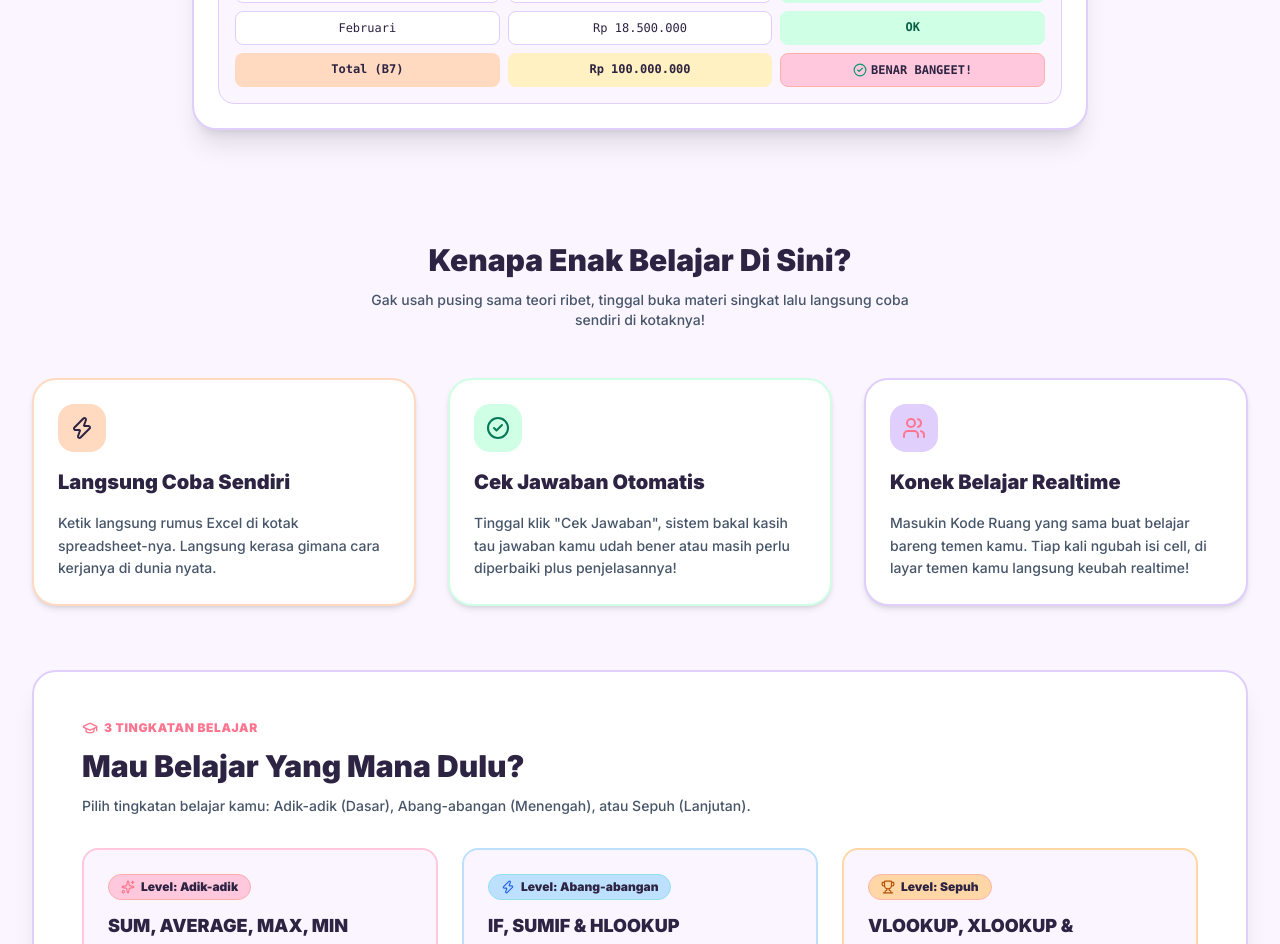
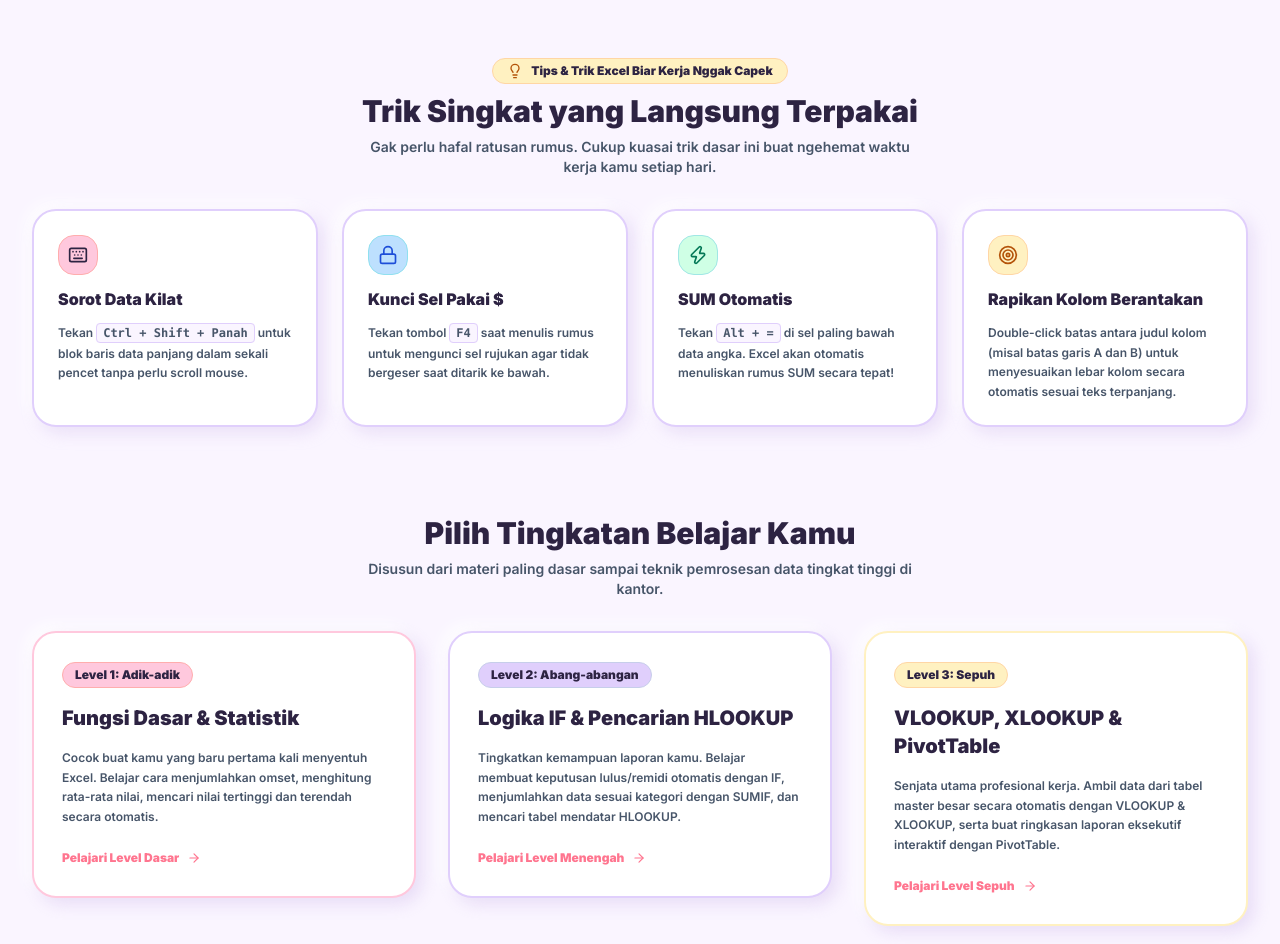
Before and after one commit to sugengcihuy/mateeriexcel, a Next.js app: page / in a window 1280 px wide. Shown: the part 640-1584 px from the top of the page. Built offline with nearby package versions, Linux system fonts and the light colour scheme.

Commit message:
Apply Neumorphic soft pastel UI, intro animation, remove formula word and unicode emojis, remove hero subtitle, add practical tips

```diff
--- a/content/modules/01-basic/module.json
+++ b/content/modules/01-basic/module.json
@@ -1,7 +1,7 @@
 {
   "id": "mod-basic",
   "slug": "01-basic",
-  "title": "Excel Basic: Formula Utama & Statistik",
+  "title": "Excel Basic: Utama & Statistik",
   "description": "Kuasai fungsi dasar terpopuler: SUM, AVERAGE, COUNT, MAX, dan MIN dengan 10 latihan praktis.",
   "level": "basic",
   "order": 1,
--- a/src/app/page.tsx
+++ b/src/app/page.tsx
@@ -1,16 +1,18 @@
 import Link from "next/link";
-import { ArrowRight, Table, CheckCircle2, Zap, Sparkles, Trophy, Users, GraduationCap } from "lucide-react";
+import { ArrowRight, Table, Zap, Users, Lightbulb, Keyboard, Target, Lock } from "lucide-react";
 import { FadeIn } from "@/components/motion/FadeIn";
+import { IntroOverlay } from "@/components/motion/IntroOverlay";
 
 export default function LandingPage() {
   return (
     <div className="space-y-16 pb-20 bg-[#FAF5FF] text-[#2D2342] min-h-screen">
+      {/* Intro Splash Animation */}
+      <IntroOverlay />
+
       {/* Hero Section */}
-      <section className="relative overflow-hidden pt-12 pb-12 bg-gradient-to-b from-[#E0CFFC]/60 via-[#FAF5FF] to-[#FAF5FF]">
+      <section className="relative overflow-hidden pt-12 pb-12 bg-gradient-to-b from-[#E0CFFC]/50 via-[#FAF5FF] to-[#FAF5FF]">
         <div className="max-w-7xl mx-auto px-4 sm:px-6 lg:px-8 relative z-10">
           <div className="text-center max-w-3xl mx-auto space-y-6">
-
-
             <FadeIn delay={0.1}>
               <h1 className="text-4xl sm:text-5xl lg:text-6xl font-black tracking-tight text-[#2D2342] leading-tight">
                 Belajar Excel <span className="bg-gradient-to-r from-[#FF758F] via-[#BDE0FE] to-[#E0CFFC] bg-clip-text text-transparent underline decoration-[#FFC8DD] underline-offset-8">Ayya</span>
@@ -18,23 +20,17 @@ export default function LandingPage() {
             </FadeIn>
 
             <FadeIn delay={0.2}>
-              <p className="text-lg text-slate-700 font-semibold leading-relaxed max-w-2xl mx-auto">
-                Yuk belajar Excel bareng! Dari dasar sampai bisa PivotTable dan Lookup. Tampilannya lucu, gampang dimengerti, dan praktiknya beneran mirip Excel asli. Bisa konek belajar realtime berdua juga!
-              </p>
-            </FadeIn>
-
-            <FadeIn delay={0.3}>
-              <div className="flex flex-wrap items-center justify-center gap-4 pt-2">
+              <div className="flex flex-wrap items-center justify-center gap-4 pt-4">
                 <Link
                   href="/modules"
-                  className="flex items-center gap-2.5 px-7 py-3.5 bg-[#FFC8DD] hover:bg-[#FFADAD] active:scale-95 text-[#2D2342] font-black rounded-2xl shadow-md border border-[#FFADAD] transition-all text-base"
+                  className="flex items-center gap-2.5 px-8 py-4 bg-[#FFC8DD] hover:bg-[#FFADAD] active:scale-95 text-[#2D2342] font-black rounded-2xl shadow-[5px_5px_15px_rgba(235,160,185,0.5),-5px_-5px_15px_rgba(255,255,255,0.9)] border-2 border-[#FFADAD] transition-all text-base"
                 >
                   <span>Mulai Latihan Sekarang</span>
                   <ArrowRight className="w-5 h-5" />
                 </Link>
                 <Link
                   href="/modules/01-basic/01-formula-dasar"
-                  className="flex items-center gap-2 px-6 py-3.5 bg-white hover:bg-[#FAF5FF] text-[#2D2342] font-bold rounded-2xl border-2 border-[#E0CFFC] transition-all text-base shadow-sm"
+                  className="flex items-center gap-2 px-7 py-4 bg-white hover:bg-[#FAF5FF] text-[#2D2342] font-bold rounded-2xl border-2 border-[#E0CFFC] shadow-[5px_5px_15px_rgba(210,190,235,0.4),-5px_-5px_15px_rgba(255,255,255,0.9)] transition-all text-base"
                 >
                   <Table className="w-5 h-5 text-[#FF758F]" />
                   <span>Coba Lembar Kerja Excel</span>
@@ -44,13 +40,13 @@ export default function LandingPage() {
           </div>
 
           {/* Interactive Sandbox Preview Mockup */}
-          <FadeIn delay={0.4} className="mt-12 max-w-4xl mx-auto">
-            <div className="rounded-3xl border-2 border-[#E0CFFC] bg-white shadow-xl p-4 sm:p-6">
+          <FadeIn delay={0.3} className="mt-12 max-w-4xl mx-auto">
+            <div className="rounded-3xl border-2 border-[#E0CFFC] bg-white shadow-[8px_8px_24px_rgba(210,190,235,0.45),-8px_-8px_24px_rgba(255,255,255,0.95)] p-4 sm:p-6">
               <div className="flex items-center justify-between border-b border-[#E0CFFC] pb-3 mb-4 text-xs font-mono text-slate-600">
                 <div className="flex items-center gap-2">
-                  <div className="w-3 h-3 rounded-full bg-[#FFADAD]" />
-                  <div className="w-3 h-3 rounded-full bg-[#FFD6A5]" />
-                  <div className="w-3 h-3 rounded-full bg-[#CFFFE5]" />
+                  <div className="w-3.5 h-3.5 rounded-full bg-[#FFADAD]" />
+                  <div className="w-3.5 h-3.5 rounded-full bg-[#FFD6A5]" />
+                  <div className="w-3.5 h-3.5 rounded-full bg-[#CFFFE5]" />
                   <span className="ml-2 font-bold text-[#2D2342]">Tampilan Lembar Kerja Excel (Simpel & Mirip Asli)</span>
                 </div>
                 <div className="flex items-center gap-1.5 text-[#2D2342] font-bold bg-[#E0CFFC] px-3 py-1 rounded-full border border-[#C7CEEA]">
@@ -60,7 +56,7 @@ export default function LandingPage() {
               </div>
 
               <div className="bg-[#FAF5FF] p-4 rounded-2xl border border-[#E0CFFC] font-mono text-xs text-[#2D2342] space-y-3">
-                <div className="flex items-center gap-3 bg-white px-3 py-2 rounded-xl border border-[#C7CEEA]">
+                <div className="flex items-center gap-3 bg-white px-3 py-2 rounded-xl border border-[#C7CEEA] shadow-inner">
                   <span className="px-2 py-0.5 bg-[#FFC8DD] text-[#2D2342] font-black rounded">B7</span>
                   <span className="text-slate-600 font-bold">=SUM(B2:B6)</span>
                 </div>
@@ -72,17 +68,6 @@ export default function LandingPage() {
                   <div className="p-2 bg-white rounded-lg border border-[#E0CFFC]">Januari</div>
                   <div className="p-2 bg-white rounded-lg border border-[#E0CFFC]">Rp 15.000.000</div>
                   <div className="p-2 bg-[#CFFFE5] text-emerald-800 rounded-lg font-bold">OK</div>
-
-                  <div className="p-2 bg-white rounded-lg border border-[#E0CFFC]">Februari</div>
-                  <div className="p-2 bg-white rounded-lg border border-[#E0CFFC]">Rp 18.500.000</div>
-                  <div className="p-2 bg-[#CFFFE5] text-emerald-800 rounded-lg font-bold">OK</div>
-
-                  <div className="p-2 bg-[#FFDAC1] text-[#2D2342] rounded-lg font-bold">Total (B7)</div>
-                  <div className="p-2 bg-[#FFF1C1] text-[#2D2342] rounded-lg font-bold">Rp 100.000.000</div>
-                  <div className="p-2 bg-[#FFC8DD] text-[#2D2342] rounded-lg font-black flex items-center justify-center gap-1 border border-[#FFADAD]">
-                    <CheckCircle2 className="w-3.5 h-3.5 text-emerald-600" />
-                    <span>BENAR BANGEET!</span>
-                  </div>
                 </div>
               </div>
             </div>
@@ -90,105 +75,143 @@ export default function LandingPage() {
         </div>
       </section>
 
-      {/* Feature Value Props */}
-      <section className="max-w-7xl mx-auto px-4 sm:px-6 lg:px-8">
-        <div className="text-center space-y-3 mb-12">
-          <h2 className="text-3xl font-black text-[#2D2342]">
-            Kenapa Enak Belajar Di Sini?
-          </h2>
-          <p className="text-slate-600 text-sm font-medium max-w-xl mx-auto">
-            Gak usah pusing sama teori ribet, tinggal buka materi singkat lalu langsung coba sendiri di kotaknya!
-          </p>
-        </div>
+      {/* Section 1: Tips & Trik Excel Praktis (Bahasa Manusiawi Sehari-hari) */}
+      <section className="max-w-7xl mx-auto px-4 sm:px-6 lg:px-8 space-y-8">
+        <FadeIn>
+          <div className="text-center space-y-2">
+            <div className="inline-flex items-center gap-2 px-3.5 py-1 bg-[#FFF1C1] border border-[#FFD6A5] text-[#2D2342] text-xs font-black rounded-full">
+              <Lightbulb className="w-4 h-4 text-amber-700" />
+              <span>Tips & Trik Excel Biar Kerja Nggak Capek</span>
+            </div>
+            <h2 className="text-3xl font-black text-[#2D2342]">Trik Singkat yang Langsung Terpakai</h2>
+            <p className="text-sm text-slate-600 font-semibold max-w-xl mx-auto">
+              Gak perlu hafal ratusan rumus. Cukup kuasai trik dasar ini buat ngehemat waktu kerja kamu setiap hari.
+            </p>
+          </div>
+        </FadeIn>
 
-        <div className="grid grid-cols-1 md:grid-cols-3 gap-8">
-          <FadeIn delay={0.1} className="p-6 bg-white rounded-3xl border-2 border-[#FFDAC1] shadow-md space-y-4">
-            <div className="w-12 h-12 bg-[#FFDAC1] rounded-2xl flex items-center justify-center text-[#2D2342]">
-              <Zap className="w-6 h-6" />
+        <div className="grid grid-cols-1 md:grid-cols-2 lg:grid-cols-4 gap-6">
+          <FadeIn delay={0.1}>
+            <div className="p-6 bg-white rounded-3xl border-2 border-[#E0CFFC] shadow-[6px_6px_16px_rgba(210,190,235,0.4),-6px_-6px_16px_rgba(255,255,255,0.9)] space-y-3 h-full">
+              <div className="w-10 h-10 rounded-2xl bg-[#FFC8DD] border border-[#FFADAD] flex items-center justify-center text-[#2D2342]">
+                <Keyboard className="w-5 h-5" />
+              </div>
+              <h3 className="font-black text-base text-[#2D2342]">Sorot Data Kilat</h3>
+              <p className="text-xs text-slate-600 leading-relaxed font-semibold">
+                Tekan <code className="bg-[#FAF5FF] px-1.5 py-0.5 rounded border border-[#E0CFFC] font-mono">Ctrl + Shift + Panah</code> untuk blok baris data panjang dalam sekali pencet tanpa perlu scroll mouse.
+              </p>
             </div>
-            <h3 className="text-xl font-black text-[#2D2342]">Langsung Coba Sendiri</h3>
-            <p className="text-sm text-slate-600 leading-relaxed font-medium">
-              Ketik langsung rumus Excel di kotak spreadsheet-nya. Langsung kerasa gimana cara kerjanya di dunia nyata.
-            </p>
           </FadeIn>
 
-          <FadeIn delay={0.2} className="p-6 bg-white rounded-3xl border-2 border-[#CFFFE5] shadow-md space-y-4">
-            <div className="w-12 h-12 bg-[#CFFFE5] rounded-2xl flex items-center justify-center text-[#2D2342]">
-              <CheckCircle2 className="w-6 h-6 text-emerald-700" />
+          <FadeIn delay={0.2}>
+            <div className="p-6 bg-white rounded-3xl border-2 border-[#E0CFFC] shadow-[6px_6px_16px_rgba(210,190,235,0.4),-6px_-6px_16px_rgba(255,255,255,0.9)] space-y-3 h-full">
+              <div className="w-10 h-10 rounded-2xl bg-[#BDE0FE] border border-[#90E0EF] flex items-center justify-center text-[#2D2342]">
+                <Lock className="w-5 h-5 text-blue-700" />
+              </div>
+              <h3 className="font-black text-base text-[#2D2342]">Kunci Sel Pakai $</h3>
+              <p className="text-xs text-slate-600 leading-relaxed font-semibold">
+                Tekan tombol <code className="bg-[#FAF5FF] px-1.5 py-0.5 rounded border border-[#E0CFFC] font-mono">F4</code> saat menulis rumus untuk mengunci sel rujukan agar tidak bergeser saat ditarik ke bawah.
+              </p>
             </div>
-            <h3 className="text-xl font-black text-[#2D2342]">Cek Jawaban Otomatis</h3>
-            <p className="text-sm text-slate-600 leading-relaxed font-medium">
-              Tinggal klik &quot;Cek Jawaban&quot;, sistem bakal kasih tau jawaban kamu udah bener atau masih perlu diperbaiki plus penjelasannya!
-            </p>
           </FadeIn>
 
-          <FadeIn delay={0.3} className="p-6 bg-white rounded-3xl border-2 border-[#E0CFFC] shadow-md space-y-4">
-            <div className="w-12 h-12 bg-[#E0CFFC] rounded-2xl flex items-center justify-center text-[#2D2342]">
-              <Users className="w-6 h-6 text-[#FF758F]" />
+          <FadeIn delay={0.3}>
+            <div className="p-6 bg-white rounded-3xl border-2 border-[#E0CFFC] shadow-[6px_6px_16px_rgba(210,190,235,0.4),-6px_-6px_16px_rgba(255,255,255,0.9)] space-y-3 h-full">
+              <div className="w-10 h-10 rounded-2xl bg-[#CFFFE5] border border-[#A0E7E5] flex items-center justify-center text-[#2D2342]">
+                <Zap className="w-5 h-5 text-emerald-700" />
+              </div>
+              <h3 className="font-black text-base text-[#2D2342]">SUM Otomatis</h3>
+              <p className="text-xs text-slate-600 leading-relaxed font-semibold">
+                Tekan <code className="bg-[#FAF5FF] px-1.5 py-0.5 rounded border border-[#E0CFFC] font-mono">Alt + =</code> di sel paling bawah data angka. Excel akan otomatis menuliskan rumus SUM secara tepat!
+              </p>
             </div>
-            <h3 className="text-xl font-black text-[#2D2342]">Konek Belajar Realtime</h3>
-            <p className="text-sm text-slate-600 leading-relaxed font-medium">
-              Masukin Kode Ruang yang sama buat belajar bareng temen kamu. Tiap kali ngubah isi cell, di layar temen kamu langsung keubah realtime!
-            </p>
+          </FadeIn>
+
+          <FadeIn delay={0.4}>
+            <div className="p-6 bg-white rounded-3xl border-2 border-[#E0CFFC] shadow-[6px_6px_16px_rgba(210,190,235,0.4),-6px_-6px_16px_rgba(255,255,255,0.9)] space-y-3 h-full">
+              <div className="w-10 h-10 rounded-2xl bg-[#FFF1C1] border border-[#FFD6A5] flex items-center justify-center text-[#2D2342]">
+                <Target className="w-5 h-5 text-amber-700" />
+              </div>
+              <h3 className="font-black text-base text-[#2D2342]">Rapikan Kolom Berantakan</h3>
+              <p className="text-xs text-slate-600 leading-relaxed font-semibold">
+                Double-click batas antara judul kolom (misal batas garis A dan B) untuk menyesuaikan lebar kolom secara otomatis sesuai teks terpanjang.
+              </p>
+            </div>
           </FadeIn>
         </div>
       </section>
 
-      {/* Course Levels Preview */}
-      <section className="max-w-7xl mx-auto px-4 sm:px-6 lg:px-8">
-        <div className="bg-white text-[#2D2342] rounded-3xl p-8 sm:p-12 shadow-xl border-2 border-[#E0CFFC] space-y-8">
-          <div className="max-w-2xl space-y-3">
-            <span className="text-[#FF758F] font-black text-xs uppercase tracking-wider flex items-center gap-1.5">
-              <GraduationCap className="w-4 h-4 text-[#FF758F]" />
-              <span>3 Tingkatan Belajar</span>
-            </span>
-            <h2 className="text-3xl font-black text-[#2D2342]">Mau Belajar Yang Mana Dulu?</h2>
-            <p className="text-sm text-slate-600 font-medium">
-              Pilih tingkatan belajar kamu: Adik-adik (Dasar), Abang-abangan (Menengah), atau Sepuh (Lanjutan).
+      {/* Section 2: Penjelasan Tingkatan Belajar yang Manusiawi */}
+      <section className="max-w-7xl mx-auto px-4 sm:px-6 lg:px-8 space-y-8 pt-6">
+        <FadeIn>
+          <div className="text-center space-y-2">
+            <h2 className="text-3xl font-black text-[#2D2342]">Pilih Tingkatan Belajar Kamu</h2>
+            <p className="text-sm text-slate-600 font-semibold max-w-xl mx-auto">
+              Disusun dari materi paling dasar sampai teknik pemrosesan data tingkat tinggi di kantor.
             </p>
           </div>
+        </FadeIn>
 
-          <div className="grid grid-cols-1 md:grid-cols-3 gap-6">
-            {/* Level 1: Adik-adik */}
-            <div className="p-6 bg-[#FAF5FF] rounded-2xl border-2 border-[#FFC8DD] space-y-3 hover:bg-[#FFC8DD]/20 transition-all">
-              <div className="inline-flex items-center gap-1.5 px-3 py-1 bg-[#FFC8DD] text-[#2D2342] text-xs font-black rounded-full border border-[#FFADAD]">
-                <Sparkles className="w-3.5 h-3.5 text-[#FF758F]" />
-                <span>Level: Adik-adik</span>
-              </div>
-              <h4 className="text-lg font-black text-[#2D2342]">SUM, AVERAGE, MAX, MIN</h4>
-              <p className="text-xs text-slate-600 font-medium">Belajar cara hitung total, rata-rata, sama nyari angka paling gede atau paling kecil dari dasar.</p>
+        <div className="grid grid-cols-1 md:grid-cols-3 gap-8">
+          {/* Level 1 */}
+          <FadeIn delay={0.1}>
+            <div className="p-7 bg-white rounded-3xl border-2 border-[#FFC8DD] shadow-[6px_6px_16px_rgba(210,190,235,0.45),-6px_-6px_16px_rgba(255,255,255,0.95)] space-y-4">
+              <span className="inline-block px-3 py-1 bg-[#FFC8DD] text-[#2D2342] text-xs font-black rounded-full border border-[#FFADAD]">
+                Level 1: Adik-adik
+              </span>
+              <h3 className="text-xl font-black text-[#2D2342]">Fungsi Dasar & Statistik</h3>
+              <p className="text-xs text-slate-600 leading-relaxed font-semibold">
+                Cocok buat kamu yang baru pertama kali menyentuh Excel. Belajar cara menjumlahkan omset, menghitung rata-rata nilai, mencari nilai tertinggi dan terendah secara otomatis.
+              </p>
+              <Link
+                href="/modules/01-basic/01-formula-dasar"
+                className="inline-flex items-center gap-2 text-xs font-black text-[#FF758F] hover:underline pt-2"
+              >
+                <span>Pelajari Level Dasar</span>
+                <ArrowRight className="w-3.5 h-3.5" />
+              </Link>
             </div>
+          </FadeIn>
 
-            {/* Level 2: Abang-abangan */}
-            <div className="p-6 bg-[#FAF5FF] rounded-2xl border-2 border-[#BDE0FE] space-y-3 hover:bg-[#BDE0FE]/20 transition-all">
-              <div className="inline-flex items-center gap-1.5 px-3 py-1 bg-[#BDE0FE] text-[#2D2342] text-xs font-black rounded-full border border-[#90E0EF]">
-                <Zap className="w-3.5 h-3.5 text-blue-600" />
-                <span>Level: Abang-abangan</span>
-              </div>
-              <h4 className="text-lg font-black text-[#2D2342]">IF, SUMIF & HLOOKUP</h4>
-              <p className="text-xs text-slate-600 font-medium">Belajar rumus logika &quot;kalau-maka&quot;, penjumlahan bersyarat, dan cara nyari data mendatar.</p>
+          {/* Level 2 */}
+          <FadeIn delay={0.2}>
+            <div className="p-7 bg-white rounded-3xl border-2 border-[#E0CFFC] shadow-[6px_6px_16px_rgba(210,190,235,0.45),-6px_-6px_16px_rgba(255,255,255,0.95)] space-y-4">
+              <span className="inline-block px-3 py-1 bg-[#E0CFFC] text-[#2D2342] text-xs font-black rounded-full border border-[#C7CEEA]">
+                Level 2: Abang-abangan
+              </span>
+              <h3 className="text-xl font-black text-[#2D2342]">Logika IF & Pencarian HLOOKUP</h3>
+              <p className="text-xs text-slate-600 leading-relaxed font-semibold">
+                Tingkatkan kemampuan laporan kamu. Belajar membuat keputusan lulus/remidi otomatis dengan IF, menjumlahkan data sesuai kategori dengan SUMIF, dan mencari tabel mendatar HLOOKUP.
+              </p>
+              <Link
+                href="/modules/02-intermediate/01-logika-if-sumif"
+                className="inline-flex items-center gap-2 text-xs font-black text-[#FF758F] hover:underline pt-2"
+              >
+                <span>Pelajari Level Menengah</span>
+                <ArrowRight className="w-3.5 h-3.5" />
+              </Link>
             </div>
+          </FadeIn>
 
-            {/* Level 3: Sepuh */}
-            <div className="p-6 bg-[#FAF5FF] rounded-2xl border-2 border-[#FFD6A5] space-y-3 hover:bg-[#FFD6A5]/20 transition-all">
-              <div className="inline-flex items-center gap-1.5 px-3 py-1 bg-[#FFD6A5] text-[#2D2342] text-xs font-black rounded-full border border-[#FFB5A7]">
-                <Trophy className="w-3.5 h-3.5 text-amber-700" />
-                <span>Level: Sepuh</span>
-              </div>
-              <h4 className="text-lg font-black text-[#2D2342]">VLOOKUP, XLOOKUP & PivotTable</h4>
-              <p className="text-xs text-slate-600 font-medium">Belajar nyari data otomatis dari tabel lain dan bikin ringkasan laporan otomatis pake PivotTable.</p>
+          {/* Level 3 */}
+          <FadeIn delay={0.3}>
+            <div className="p-7 bg-white rounded-3xl border-2 border-[#FFF1C1] shadow-[6px_6px_16px_rgba(210,190,235,0.45),-6px_-6px_16px_rgba(255,255,255,0.95)] space-y-4">
+              <span className="inline-block px-3 py-1 bg-[#FFF1C1] text-[#2D2342] text-xs font-black rounded-full border border-[#FFD6A5]">
+                Level 3: Sepuh
+              </span>
+              <h3 className="text-xl font-black text-[#2D2342]">VLOOKUP, XLOOKUP & PivotTable</h3>
+              <p className="text-xs text-slate-600 leading-relaxed font-semibold">
+                Senjata utama profesional kerja. Ambil data dari tabel master besar secara otomatis dengan VLOOKUP & XLOOKUP, serta buat ringkasan laporan eksekutif interaktif dengan PivotTable.
+              </p>
+              <Link
+                href="/modules/03-advanced/01-vlookup"
+                className="inline-flex items-center gap-2 text-xs font-black text-[#FF758F] hover:underline pt-2"
+              >
+                <span>Pelajari Level Sepuh</span>
+                <ArrowRight className="w-3.5 h-3.5" />
+              </Link>
             </div>
-          </div>
-
-          <div className="pt-4 text-center">
-            <Link
-              href="/modules"
-              className="inline-flex items-center gap-2 px-8 py-3.5 bg-[#FFC8DD] hover:bg-[#FFADAD] text-[#2D2342] font-black text-sm rounded-2xl transition-all shadow-md border border-[#FFADAD]"
-            >
-              <span>Lihat Semua Materi</span>
-              <ArrowRight className="w-4 h-4" />
-            </Link>
-          </div>
+          </FadeIn>
         </div>
       </section>
     </div>
--- /dev/null
+++ b/src/components/motion/IntroOverlay.tsx
@@ -0,0 +1,71 @@
+"use client";
+
+import React, { useState, useEffect } from "react";
+import { motion, AnimatePresence } from "framer-motion";
+import { FileSpreadsheet, Sparkles } from "lucide-react";
+
+export function IntroOverlay() {
+  const [showIntro, setShowIntro] = useState<boolean>(true);
+
+  useEffect(() => {
+    try {
+      const hasSeen = sessionStorage.getItem("has_seen_excel_intro");
+      if (hasSeen) {
+        setShowIntro(false);
+        return;
+      }
+    } catch (e) {
+      console.error(e);
+    }
+
+    const timer = setTimeout(() => {
+      setShowIntro(false);
+      try {
+        sessionStorage.setItem("has_seen_excel_intro", "true");
+      } catch (e) {
+        console.error(e);
+      }
+    }, 1300);
+
+    return () => clearTimeout(timer);
+  }, []);
+
+  return (
+    <AnimatePresence>
+      {showIntro && (
+        <motion.div
+          initial={{ opacity: 1 }}
+          exit={{ opacity: 0, scale: 0.98 }}
+          transition={{ duration: 0.5, ease: [0.25, 0.1, 0.25, 1] }}
+          className="fixed inset-0 z-50 flex items-center justify-center bg-[#FAF5FF]"
+        >
+          <div className="text-center space-y-4">
+            <motion.div
+              initial={{ scale: 0.8, opacity: 0 }}
+              animate={{ scale: 1, opacity: 1 }}
+              transition={{ duration: 0.5, ease: "easeOut" }}
+              className="inline-flex items-center justify-center w-20 h-20 rounded-3xl bg-white border-2 border-[#FFC8DD] shadow-[8px_8px_20px_rgba(210,190,235,0.5),-8px_-8px_20px_rgba(255,255,255,1)] text-[#FF758F]"
+            >
+              <FileSpreadsheet className="w-10 h-10" />
+            </motion.div>
+
+            <motion.div
+              initial={{ y: 10, opacity: 0 }}
+              animate={{ y: 0, opacity: 1 }}
+              transition={{ duration: 0.5, delay: 0.2 }}
+              className="space-y-1"
+            >
+              <h2 className="text-2xl font-black text-[#2D2342]">
+                Belajar Excel <span className="text-[#FF758F]">Ayya</span>
+              </h2>
+              <div className="flex items-center justify-center gap-1 text-xs font-bold text-slate-500">
+                <Sparkles className="w-3.5 h-3.5 text-[#FF758F]" />
+                <span>Menyiapkan Lembar Kerja...</span>
+              </div>
+            </motion.div>
+          </div>
+        </motion.div>
+      )}
+    </AnimatePresence>
+  );
+}
```
Also changed, not shown: content/modules/01-basic/01-formula-dasar.json (+13 -13 lines), content/modules/02-intermediate/01-logika-if-sumif.json (+7 -7 lines), content/modules/03-advanced/01-vlookup.json (+5 -5 lines), src/components/lesson/LessonWorkspace.tsx (+27 -18 lines), src/styles/globals.css (+22 -0 lines).
